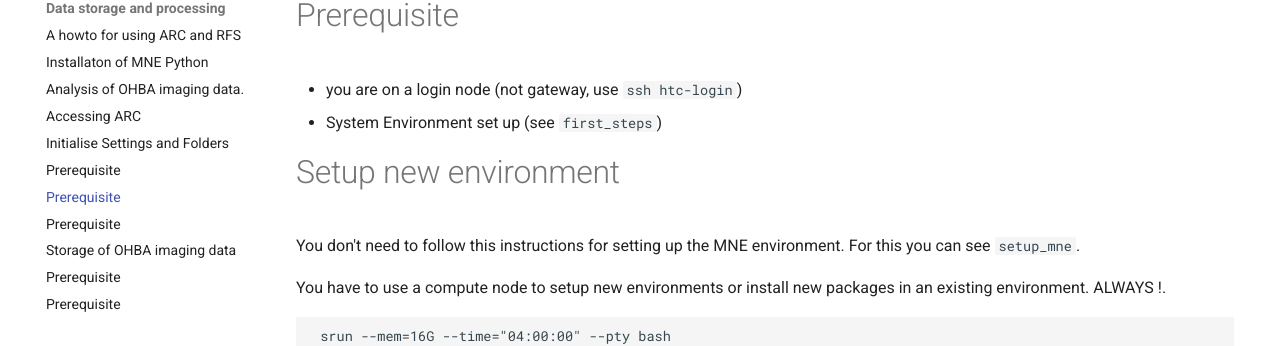
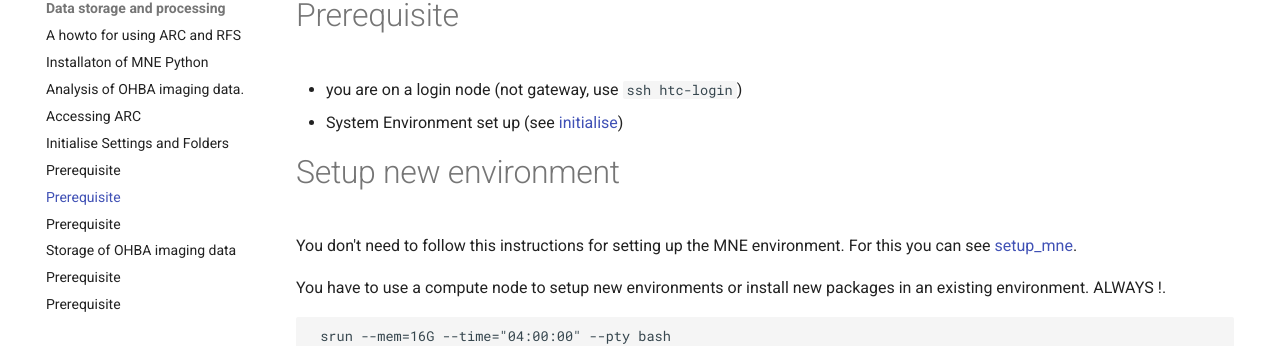
Before and after one commit to Neuronal-Oscillations/group-handbook, an MkDocs documentation site: the page built from docs/data_storage_and_processing/setup_mamba_environment.md, in a window 1280 px wide and 1194 px high. Shown: the part 151-497 px from the top of the window. Built offline with MkDocs 1.6.1 and Material for MkDocs 9.7.7, drawn with Linux system fonts in a browser that asks for light colours.

Commit message:
Update setup_mamba_environment.md

```diff
--- a/docs/data_storage_and_processing/setup_mamba_environment.md
+++ b/docs/data_storage_and_processing/setup_mamba_environment.md
@@ -1,10 +1,10 @@
 # Prerequisite
 - you are on a login node (not gateway, use `ssh htc-login`)
-- System Environment set up (see `first_steps`)
+- System Environment set up (see [initialise](initialise.md))
 
 # Setup new environment
 
-You don't need to follow this instructions for setting up the MNE environment. For this you can see `setup_mne`.
+You don't need to follow this instructions for setting up the MNE environment. For this you can see [setup_mne](setup_mne.md).
 
 You have to use a compute node to setup new environments or install new packages in an existing environment. ALWAYS !.
 
```
